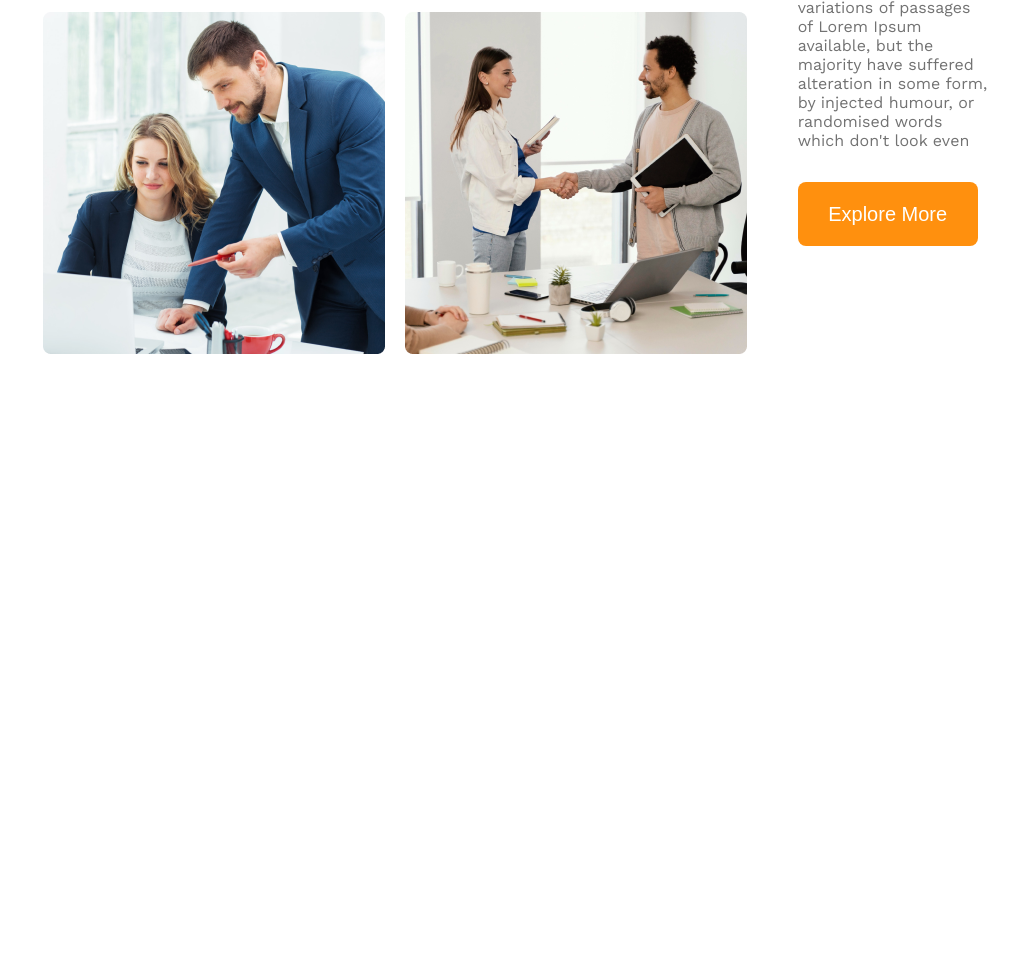
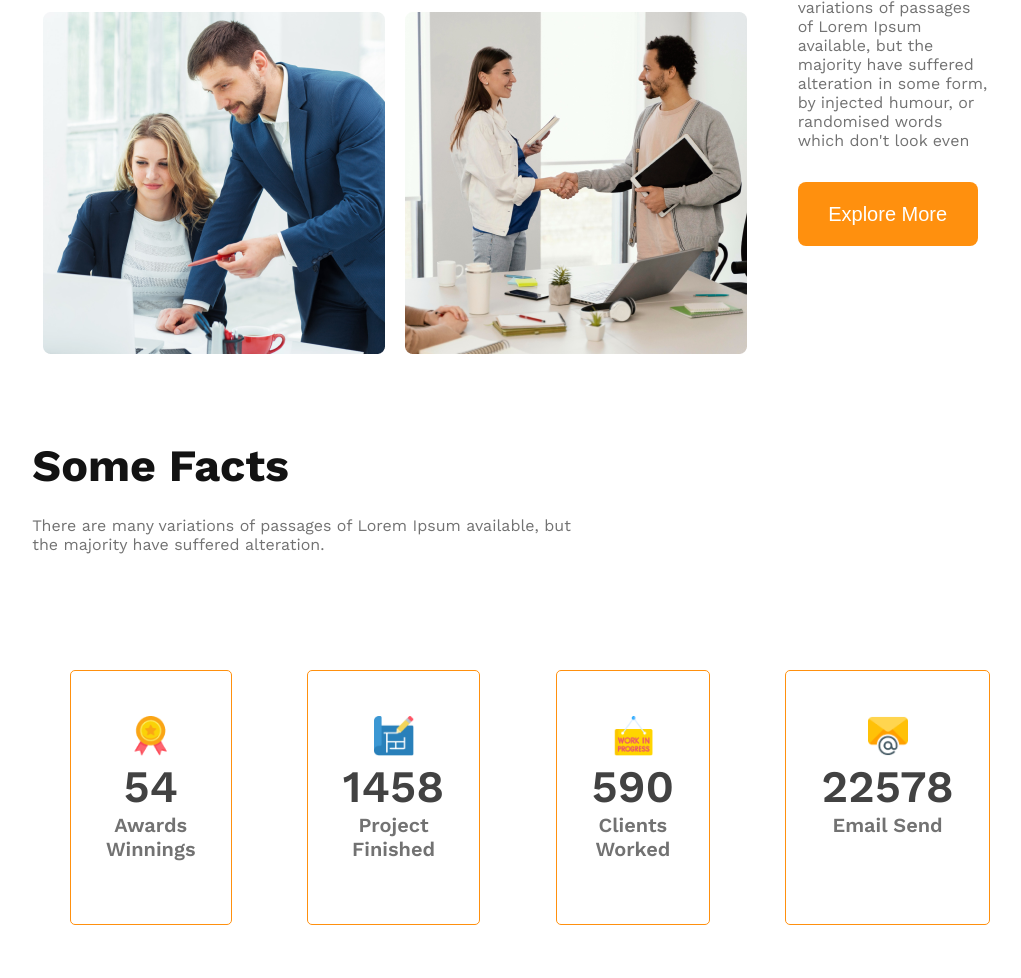
Before and after one commit to Shaon247on/g3-architects-resources, a plain HTML site: page index.html in a window 1280 px wide. Shown: the part 1435-2413 px from the top of the page, without its empty margins (125-1146 px from the left). Before the commit the page ends 1882 px from the top, so only its background shows below. Drawn offline with nearby package versions, Linux system fonts and the light colour scheme.

Commit message:
added card section

```diff
--- a/index.html
+++ b/index.html
@@ -31,7 +31,8 @@
                     <h1 class="banner-title">Brand New
                         Group of Architects
                     </h1>
-                    <p>There are many variations of passages of Lorem Ipsum available, but the majority have suffered alteration in some form, by injected humour, or randomised words which don't look even</p>
+                    <p>There are many variations of passages of Lorem Ipsum available, but the majority have suffered
+                        alteration in some form, by injected humour, or randomised words which don't look even</p>
                     <button class="pry-button">Explore More</button>
                 </div>
                 <div class="banner-image">
@@ -52,10 +53,48 @@
                 <img src="images/team4.png" alt="">
             </div>
             <div class="feature-text-section">
-                    <h3 class="feature-title"><samp id="quick">Quick list</samp> <samp id="our">of Our</samp> <span id="feature">Features</span></h3>
-                    <p class="feature-details">There are many variations of passages of Lorem Ipsum available, but the majority have suffered alteration in some form, by injected humour, or randomised words which don't look even</p>
+                <h3 class="feature-title"><samp id="quick">Quick list</samp> <samp id="our">of Our</samp> <span
+                        id="feature">Features</span></h3>
+                <p class="feature-details">There are many variations of passages of Lorem Ipsum available, but the
+                    majority have suffered alteration in some form, by injected humour, or randomised words which don't
+                    look even</p>
                 <button class="pry-button">Explore More</button>
+            </div>
+        </section>
+        <!-- end of feature section -->
 
+        <!-- start of love section -->
+        <section>
+
+        </section>
+        <!-- end of love section -->
+        <section>
+            <!-- start of facts section -->
+            <div class="facts-section">
+                <h3 class="facts-title">Some Facts</h3>
+                <p class="fact-details">There are many variations of passages of Lorem Ipsum available, but the majority
+                    have suffered alteration.</p>
+                <div class="card-section">
+                    <div class="card-container">
+                        <img src="images/icons/ribon.png" alt="" class="card-image">
+                        <h2 class="card-states">54</h2>
+                        <h4 class="card-details">Awards Winnings</h4>
+                    </div>
+                    <div class="card-container">
+                        <img src="images/icons/projects.png" alt="" class="card-image">
+                        <h2 class="card-states">1458</h2>
+                        <h4 class="card-details">Project Finished</h4>
+                    </div>
+                    <div class="card-container">
+                        <img src="images/icons/customers.png" alt="" class="card-image">
+                        <h2 class="card-states">590</h2>
+                        <h4 class="card-details">Clients Worked</h4>
+                    </div>
+                    <div class="card-container">
+                        <img src="images/icons/email.png" alt="" class="card-image">
+                        <h2 class="card-states">22578</h2>
+                        <h4 class="card-details">Email Send</h4>
+                    </div>
                 </div>
         </section>
     </main>
--- a/style/style.css
+++ b/style/style.css
@@ -70,7 +70,6 @@ nav li {
 
 .banner-title {
     color: var(--Dark-01, #131313);
-    font-family: Work Sans;
     font-size: 2.8rem;
     font-weight: 700;
     text-align: center;
@@ -114,6 +113,7 @@ nav li {
 
 /* end of header section */
 /* start of main section */
+
 .feature-section {
     display: flex;
     align-items: center;
@@ -156,7 +156,79 @@ nav li {
     margin-bottom: 32px;
 }
 
-.pry-button {}
+/* end of feature section */
+
+/* start of love section */
+/* end of love section */
+
+/* start of facts section */
+
+.facts-section {
+    margin: 0px 11.66vw;
+
+}
+
+.facts-title {
+    color: #131313;
+    font-size: 2.8rem;
+    font-weight: 700;
+    margin-bottom: 0px;
+}
+
+.fact-details {
+    margin-top: 24px;
+    max-width: 542px;
+    color: #727272;
+}
+
+.card-section {
+    display: flex;
+    justify-content: space-around;
+}
+
+.card-container {
+    margin: 100px 2.941vw 50px;
+}
+
+.card-container {
+    border: 1px solid #FF900E;
+    border-radius: 5px;
+    width: 200px;
+    height: 150px;
+    text-align: center;
+    padding: 45px 35px 58px;
+}
+
+.card-image {
+    width: 40px;
+    height: 40px;
+}
+
+.card-states {
+    color: #424242;
+    font-size: 45px;
+    font-weight: 600;
+    margin-bottom: 0px;
+}
+
+.card-details {
+    margin-top: 0px;
+    color: #727272;
+    font-size: 20px;
+    font-weight: 600;
+}
+
+
+
+
+
+
+
+
+
+
+
+
 
 
 
@@ -173,7 +245,9 @@ nav li {
         flex-direction: column;
 
     }
-
+     main{
+        padding: 0px 10px;
+     }
     .menu-container {
         flex-direction: column;
         gap: 10px;
@@ -191,8 +265,17 @@ nav li {
         font-size: 1.8rem;
         font-weight: 500;
     }
-    .feature-text-section{
+
+    .feature-text-section {
         width: 80vw;
+    }
+
+    .card-section{
+        flex-direction: column;
+    }
+    .card-container {
+        margin: 0px 10px;
+    }
 }
 
 @media screen and (min-width:576px) and (max-width: 960px) {
@@ -203,6 +286,7 @@ nav li {
     nav {
         flex-direction: column;
     }
+
     .feature-section {
         flex-direction: column-reverse;
     }
@@ -215,7 +299,8 @@ nav li {
         font-size: 2.4rem;
         font-weight: 500;
     }
-    .feature-text-section{
+
+    .feature-text-section {
         width: 80vw;
     }
 }
```
Lines whose indentation alone changed are shown as unchanged.
